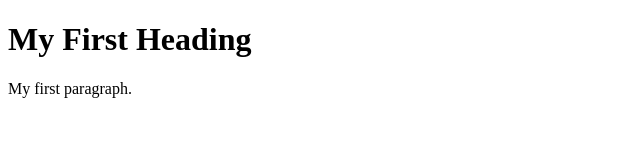
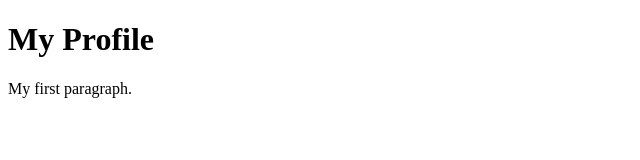
Before and after one commit to Rahnny01/MyProfile, a plain HTML site: page index.html in a window 1280 px wide. Shown: the whole page, without its empty margins (0-640 px from the left). Drawn offline with Linux system fonts and the light colour scheme.

Commit message:
Update index.html

```diff
--- a/index.html
+++ b/index.html
@@ -2,7 +2,7 @@
 <html>
 <body>
 
-<h1>My First Heading</h1>
+<h1>My Profile</h1>
 <p>My first paragraph.</p>
 
 </body>
```
